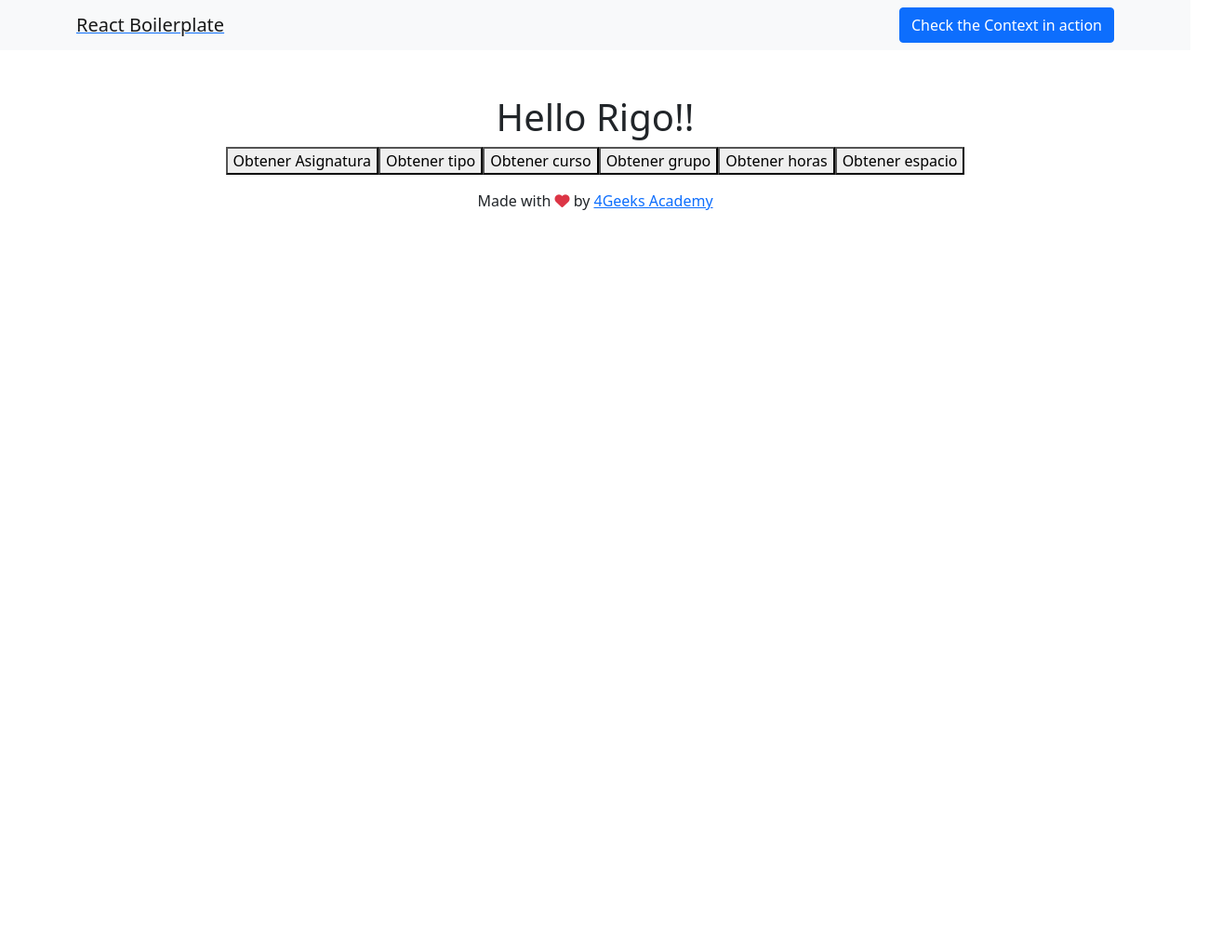
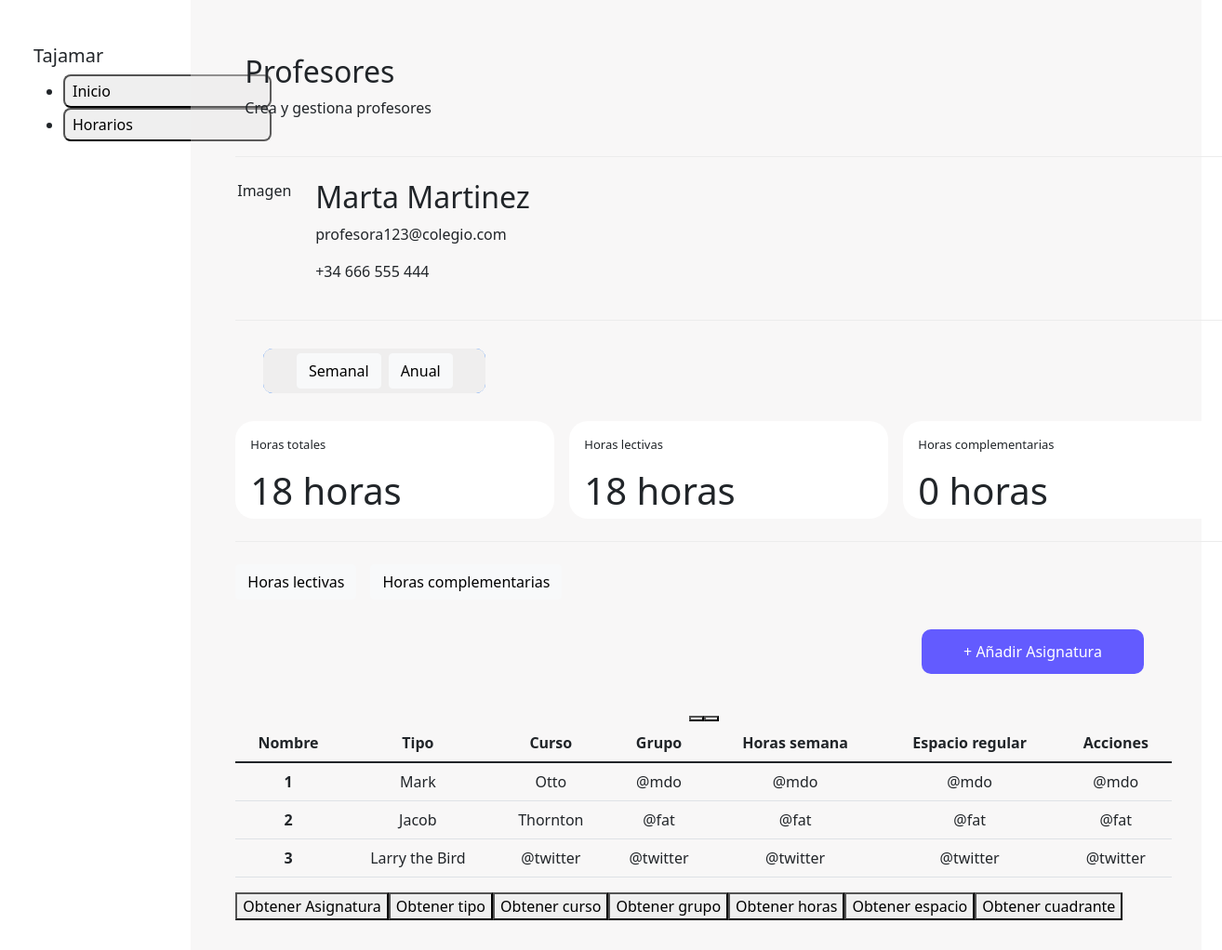
Before and after one commit to Emdihoy/Nuela_pruebaTecnica, a React app: page / in a window 1280 px wide. Shown: the whole page at 93% size, 1314 px wide, since content can reach past the window. Before the commit the page ends 800 px from the top, so only its background shows below. Built offline with nearby package versions, Linux system fonts and the light colour scheme; no server answers.

Commit message:
Changes: home component created and structured, .env file created. Next: Dinamic table functionality

```diff
--- a/src/front/js/component/footer.js
+++ b/src/front/js/component/footer.js
@@ -3,8 +3,7 @@ import React, { Component } from "react";
 export const Footer = () => (
 	<footer className="footer mt-auto py-3 text-center">
 		<p>
-			Made with <i className="fa fa-heart text-danger" /> by{" "}
-			<a href="http://www.4geeksacademy.com">4Geeks Academy</a>
+
 		</p>
 	</footer>
 );
--- a/src/front/js/component/navbar.js
+++ b/src/front/js/component/navbar.js
@@ -8,11 +8,6 @@ export const Navbar = () => {
 				<Link to="/">
 					<span className="navbar-brand mb-0 h1">React Boilerplate</span>
 				</Link>
-				<div className="ml-auto">
-					<Link to="/demo">
-						<button className="btn btn-primary">Check the Context in action</button>
-					</Link>
-				</div>
 			</div>
 		</nav>
 	);
--- a/src/front/js/layout.js
+++ b/src/front/js/layout.js
@@ -4,12 +4,9 @@ import ScrollToTop from "./component/scrollToTop";
 import { BackendURL } from "./component/backendURL";
 
 import { Home } from "./pages/home";
-import { Demo } from "./pages/demo";
-import { Single } from "./pages/single";
+import { Cuadrante } from "./pages/cuadrante";
 import injectContext from "./store/appContext";
 
-import { Navbar } from "./component/navbar";
-import { Footer } from "./component/footer";
 
 //create your first component
 const Layout = () => {
@@ -23,14 +20,9 @@ const Layout = () => {
         <div>
             <BrowserRouter basename={basename}>
                 <ScrollToTop>
-                    <Navbar />
                     <Routes>
                         <Route element={<Home />} path="/" />
-                        <Route element={<Demo />} path="/demo" />
-                        <Route element={<Single />} path="/single/:theid" />
-                        <Route element={<h1>Not found!</h1>} />
                     </Routes>
-                    <Footer />
                 </ScrollToTop>
             </BrowserRouter>
         </div>
--- /dev/null
+++ b/src/front/js/pages/cuadrante.js
@@ -0,0 +1,71 @@
+import React, { useContext, useEffect, useState } from "react";
+import { Context } from "../store/appContext";
+
+
+export const Cuadrante = () => {
+    const { store, actions } = useContext(Context);
+
+    useEffect(() => {
+        dataTable()
+    }, []);
+
+    const dataTable = async () => {
+        try {
+            actions.obtenerCuadrante()
+            setCuadrante(store.cuadrante)
+        } catch (error) {
+            console.error(error);
+        }
+    };
+
+    const [cuadrante, setCuadrante] = useState();
+
+    return (
+        <>
+            <button onClick={() => setCuadrante(store.cuadrante)}></button>
+            <button onClick={() => console.log(cuadrante)}></button>
+            <table className="table">
+                <thead>
+                    <tr>
+                        <th scope="col">Nombre</th>
+                        <th scope="col">Tipo</th>
+                        <th scope="col">Curso</th>
+                        <th scope="col">Grupo</th>
+                        <th scope="col">Horas semana</th>
+                        <th scope="col">Espacio regular</th>
+                        <th scope="col">Acciones</th>
+                    </tr>
+                </thead>
+                <tbody>
+                    <tr>
+                        <th scope="row">1</th>
+                        <td>Mark</td>
+                        <td>Otto</td>
+                        <td>@mdo</td>
+                        <td>@mdo</td>
+                        <td>@mdo</td>
+                        <td>@mdo</td>
+                    </tr>
+                    <tr>
+                        <th scope="row">2</th>
+                        <td>Jacob</td>
+                        <td>Thornton</td>
+                        <td>@fat</td>
+                        <td>@fat</td>
+                        <td>@fat</td>
+                        <td>@fat</td>
+                    </tr>
+                    <tr>
+                        <th scope="row">3</th>
+                        <td>Larry the Bird</td>
+                        <td>@twitter</td>
+                        <td>@twitter</td>
+                        <td>@twitter</td>
+                        <td>@twitter</td>
+                        <td>@twitter</td>
+                    </tr>
+                </tbody>
+            </table>
+        </>
+    );
+};
--- a/src/front/js/pages/demo.js
+++ /dev/null
@@ -1,41 +0,0 @@
-import React, { useState, useEffect, useContext } from "react";
-import { Link } from "react-router-dom";
-
-import { Context } from "../store/appContext";
-
-export const Demo = () => {
-	const { store, actions } = useContext(Context);
-
-	return (
-		<div className="container">
-			<ul className="list-group">
-				{store.demo.map((item, index) => {
-					return (
-						<li
-							key={index}
-							className="list-group-item d-flex justify-content-between"
-							style={{ background: item.background }}>
-							<Link to={"/single/" + index}>
-								<span>Link to: {item.title}</span>
-							</Link>
-							{// Conditional render example
-							// Check to see if the background is orange, if so, display the message
-							item.background === "orange" ? (
-								<p style={{ color: item.initial }}>
-									Check store/flux.js scroll to the actions to see the code
-								</p>
-							) : null}
-							<button className="btn btn-success" onClick={() => actions.changeColor(index, "orange")}>
-								Change Color
-							</button>
-						</li>
-					);
-				})}
-			</ul>
-			<br />
-			<Link to="/">
-				<button className="btn btn-primary">Back home</button>
-			</Link>
-		</div>
-	);
-};
--- a/src/front/js/pages/home.js
+++ b/src/front/js/pages/home.js
@@ -1,5 +1,6 @@
 import React, { useContext } from "react";
 import { Context } from "../store/appContext";
+import { Cuadrante } from "../pages/cuadrante";
 import "../../styles/home.css";
 
 export const Home = () => {
@@ -7,14 +8,90 @@ export const Home = () => {
 
 
 	return (
-		<div className="text-center mt-5">
-			<h1>Hello Rigo!!</h1>
-			<button onClick={()=>actions.obtenerAsignatura()}> Obtener Asignatura</button>
-			<button onClick={()=>actions.obtenerTipo()}> Obtener tipo</button>
-			<button onClick={()=>actions.obtenerCurso()}> Obtener curso</button>
-			<button onClick={()=>actions.obtenerGrupo()}> Obtener grupo</button>
-			<button onClick={()=>actions.obtenerHoras()}> Obtener horas</button>
-			<button onClick={()=>actions.obtenerEspacio()}> Obtener espacio</button>
-		</div>
+		<>
+			<div className="main row">
+				<div className="sidePanel col-2" >
+					<div>
+						<h5>Tajamar</h5>
+					</div>
+					<ul>
+						<li>
+							<button className="sidePanelButton">Inicio</button>
+						</li>
+						<li>
+							<button className="sidePanelButton">Horarios</button>
+						</li>
+					</ul>
+				</div>
+				<div className="bodyPanel text-center col-10">
+					<div className="title d-flex align-items-start flex-column">
+						<h2>Profesores</h2>
+						<p>Crea y gestiona profesores</p>
+					</div>
+
+					<div className="devider my-4"></div>
+
+					<div className="row">
+						<div className="col-1">Imagen</div>
+						<div className="col-5 d-flex align-items-start flex-column">
+							<h2>Marta Martinez</h2>
+							<p>profesora123@colegio.com</p>
+							<p>+34 666 555 444</p>
+						</div>
+					</div>
+
+					<div className="devider my-4"></div>
+
+					<div className="buttonContainer col-12 border border-primary">
+						<div className="buttonContainer">
+							<button className="btn btn-light">Semanal</button>
+							<button className="btn btn-light">Anual</button>
+						</div>
+					</div>
+					<div className="statsContainer col-12">
+						<div className="stats">
+							<p>Horas totales</p>
+							<h1>18 horas</h1>
+						</div>
+						<div className="stats">
+							<p>Horas lectivas</p>
+							<h1>18 horas</h1>
+
+						</div>
+						<div className="stats">
+							<p>Horas complementarias</p>
+							<h1>0 horas</h1>
+						</div>
+					</div>
+
+					<div className="devider my-4"></div>
+
+					<div className="horasTipoContainer">
+						<div className="horasTipoButton">
+							<button className="btn btn-light">Horas lectivas</button>
+							<button className="btn btn-light">Horas complementarias</button>
+						</div>
+					</div>
+					<div className="d-flex flex-row-reverse col-12">
+						<button className="añadirAsignatura btn">+ Añadir Asignatura</button>
+					</div>
+
+					<div>
+						<Cuadrante />
+					</div>
+
+
+					<div className="d-flex">
+						<button onClick={() => actions.obtenerAsignatura()}> Obtener Asignatura</button>
+						<button onClick={() => actions.obtenerTipo()}> Obtener tipo</button>
+						<button onClick={() => actions.obtenerCurso()}> Obtener curso</button>
+						<button onClick={() => actions.obtenerGrupo()}> Obtener grupo</button>
+						<button onClick={() => actions.obtenerHoras()}> Obtener horas</button>
+						<button onClick={() => actions.obtenerEspacio()}> Obtener espacio</button>
+						<button onClick={() => actions.obtenerCuadrante()}> Obtener cuadrante</button>
+					</div>
+				</div>
+			</div>
+		</>
 	);
 };
--- a/src/front/js/pages/single.js
+++ /dev/null
@@ -1,28 +0,0 @@
-import React, { useState, useEffect, useContext } from "react";
-import PropTypes from "prop-types";
-import { Link, useParams } from "react-router-dom";
-import { Context } from "../store/appContext";
-import rigoImageUrl from "../../img/rigo-baby.jpg";
-
-export const Single = props => {
-	const { store, actions } = useContext(Context);
-	const params = useParams();
-
-	return (
-		<div className="jumbotron">
-			<h1 className="display-4">This will show the demo element: {store.demo[params.theid].title}</h1>
-			<img src={rigoImageUrl} />
-			<hr className="my-4" />
-
-			<Link to="/">
-				<span className="btn btn-primary btn-lg" href="#" role="button">
-					Back home
-				</span>
-			</Link>
-		</div>
-	);
-};
-
-Single.propTypes = {
-	match: PropTypes.object
-};
--- a/src/front/js/store/flux.js
+++ b/src/front/js/store/flux.js
@@ -6,7 +6,8 @@ const getState = ({ getStore, getActions, setStore }) => {
 			curso:[],
 			grupo:[],
 			horas:[],
-			espacio:[]
+			espacio:[],
+			cuadrante:[],
 		},
 		actions: {
 			obtenerAsignatura: () => {
@@ -87,6 +88,19 @@ const getState = ({ getStore, getActions, setStore }) => {
 							setStore({ espacio: data })
 						}
 			)},
+			obtenerCuadrante:() => {
+				const requestOptions = {
+					method: 'GET',
+					headers: {"content-type": "application/json"},
+				};
+				fetch(process.env.BACKEND_URL + "api/cuadrante", requestOptions)
+				.then(response => response.json())
+				.then(data =>
+						{
+							console.log(data);
+							setStore({ cuadrante: data })
+						}
+			)},
 		}
 	};
 };
--- a/src/front/styles/home.css
+++ b/src/front/styles/home.css
@@ -1,7 +1,132 @@
-/*
-    home.css: This website contains selectors only used in home.css
+.main{
+    height: 100%;
+}
 
-    All pages share the styles on index.css but you should create
-    one more css for each page that will contain the selected used
-    on that page only (the ones not reused in other pages).
-*/
+.sidePanel{
+    padding: 48px 32px 32px 48px;
+}
+
+.sidePanelButton{
+    display: flex;
+    flex-direction: row;
+    justify-content: space-between;
+    align-items: center;
+    padding: 2px 8px;
+    gap: 12px;
+    width: 224px;
+    height: 36px;
+    border-radius: 8px;
+    flex: none;
+    order: 0;
+    flex-grow: 1;
+}
+
+.bodyPanel{
+    background-color: #eeeaea63;
+    padding: 48px 32px 32px 48px;
+}
+
+.title{
+    margin: 10px;
+}
+
+.buttonContainer{
+    display: flex;
+    flex-direction: row;
+    justify-content: center;
+    align-items: center;
+    padding: 4px;
+    gap: 8px;
+    width: 239px;
+    height: 48px;
+    background: #efeeee;
+    border-radius: 10px;
+    flex: none;
+    order: 0;
+    flex-grow: 0;
+    margin: 30px;
+}
+
+.statsContainer{
+    display: flex;
+    flex-direction: row;
+    align-items: flex-start;
+    padding: 0px;
+    gap: 16px;
+    width: 1061px;
+    height: 105px;
+    flex: none;
+    order: 1;
+    flex-grow: 0;
+}
+
+.stats{
+    display: flex;
+    flex-direction: column;
+    align-items: flex-start;
+    padding: 16px;
+    width: 343px;
+    height: 105px;
+    background: #FFFFFF;
+    border-radius: 20px;
+    flex: none;
+    order: 0;
+    flex-grow: 1;
+    font-size: small;
+}
+
+.devider{
+    display: flex;
+    flex-direction: row;
+    align-items: flex-start;
+    padding: 0px;
+    width: 1061px;
+    height: 1px;
+    background: #ECECEC;
+    flex: none;
+    order: 3;
+    flex-grow: 0;
+}
+
+.horasTipoContainer{
+    display: flex;
+    flex-direction: row;
+    align-items: flex-start;
+    padding: 0px;
+    gap: 24px;
+    width: 1061px;
+    height: 40px;
+    flex: none;
+    order: 0;
+    align-self: stretch;
+    flex-grow: 0;
+}
+
+.horasTipoButton{
+    display: inline-flex;
+    flex-direction: row;
+    align-items: flex-start;
+    padding: 0px;
+    gap: 15px;
+    width: fit-content;
+    height: 40px;
+}
+
+.añadirAsignatura {
+    display: flex;
+    flex-direction: row;
+    justify-content: center;
+    align-items: center;
+    padding: 4px;
+    gap: 8px;
+    width: 239px;
+    height: 48px;
+    background: #efeeee;
+    border-radius: 10px;
+    flex: none;
+    order: 0;
+    flex-grow: 0;
+    margin: 30px;
+    background-color: #635BFF;
+    color: white;
+}
```
Also changed, not shown: src/front/js/store/appContext.js (+1 -7 lines), 2 other files.
